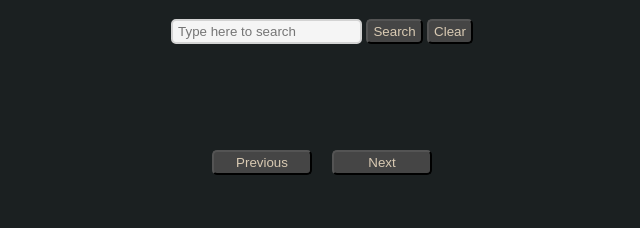
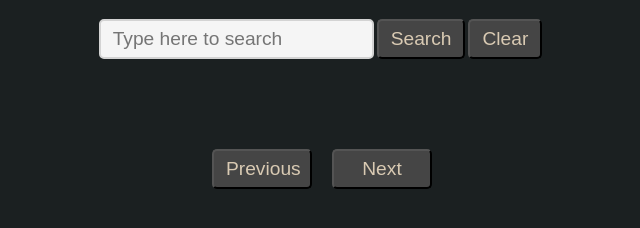
Before and after one commit to XelaRonnoc/GoogleBooks, a plain HTML site: page index.html in a window 1280 px wide. Shown: the part 72-300 px from the top of the page, without its empty margins (318-958 px from the left). Drawn offline with Linux system fonts and the light colour scheme; a web font is replaced by a local one.

Commit message:
minor changes

```diff
--- a/Styles/styles.scss
+++ b/Styles/styles.scss
@@ -30,6 +30,8 @@ body {
 
 .search-container {
     font-family: "Orbitron", sans-serif;
+    display: flex;
+    gap: 3px;
 
     &__input {
         background-color: whitesmoke;
@@ -37,7 +39,8 @@ body {
         border-radius: 5px;
         outline: none;
         color: pallette.$background-color;
-        padding: 3px 5px;
+        padding: 7px 12px;
+        font-size: 1.2rem;
 
         &:hover {
             border: 2px solid skyblue;
@@ -48,7 +51,8 @@ body {
         background-color: pallette.$book-card-background-color;
         color: pallette.$para-color;
         border-radius: 5px;
-        padding: 3px 5px;
+        padding: 7px 12px;
+        font-size: 1.2rem;
 
         &:hover {
             background-color: pallette.$background-color;
@@ -77,7 +81,8 @@ body {
         background-color: pallette.$book-card-background-color;
         color: pallette.$para-color;
         border-radius: 5px;
-        padding: 3px 5px;
+        padding: 7px 12px;
+        font-size: 1.2rem;
 
         &:hover {
             background-color: pallette.$background-color;
```
Also changed, not shown: Styles/styles.css.
